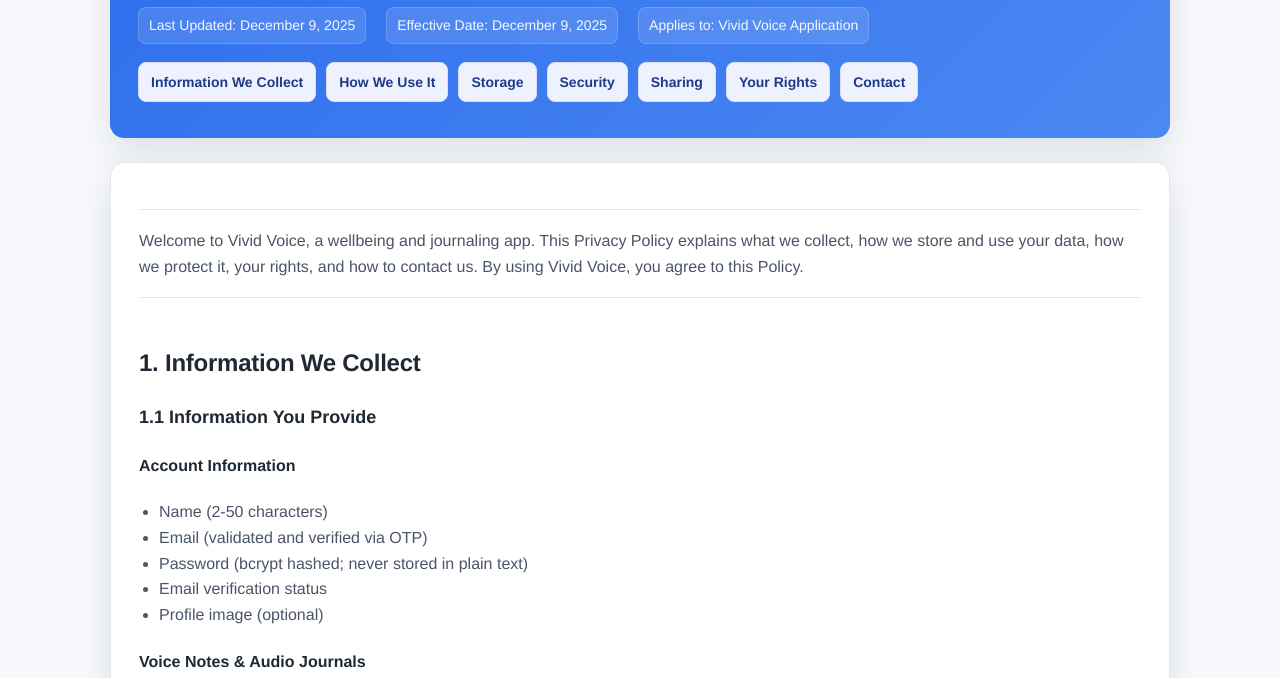
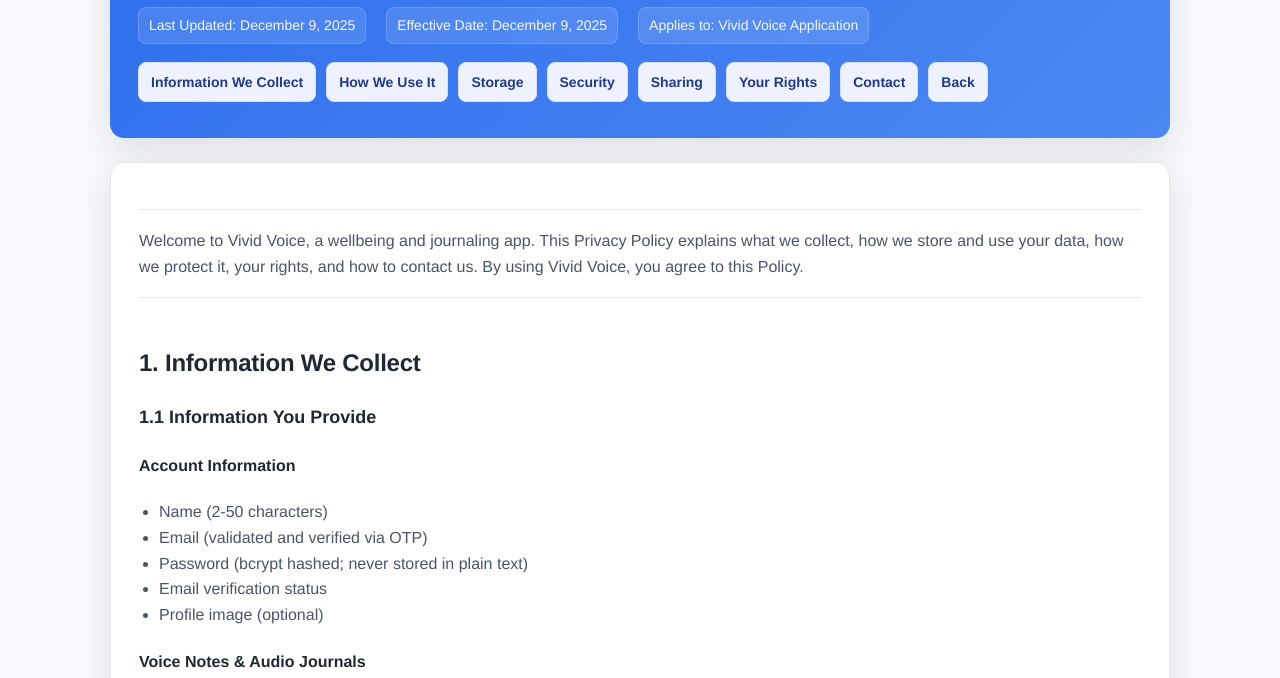
Before and after one commit to ChrisOL30/vivid-voice-website, a plain HTML site: page privacy.html in a window 1280 px wide. Shown: the part 122-800 px from the top of the page. Drawn offline with Linux system fonts and the light colour scheme.

Commit message:
Manual changes saved

```diff
--- a/privacy.html
+++ b/privacy.html
@@ -23,6 +23,7 @@
         <a href="#sharing">Sharing</a>
         <a href="#rights">Your Rights</a>
         <a href="#contact">Contact</a>
+        <a herf="index.html">Back</a>
       </div>
     </header>
 
```
